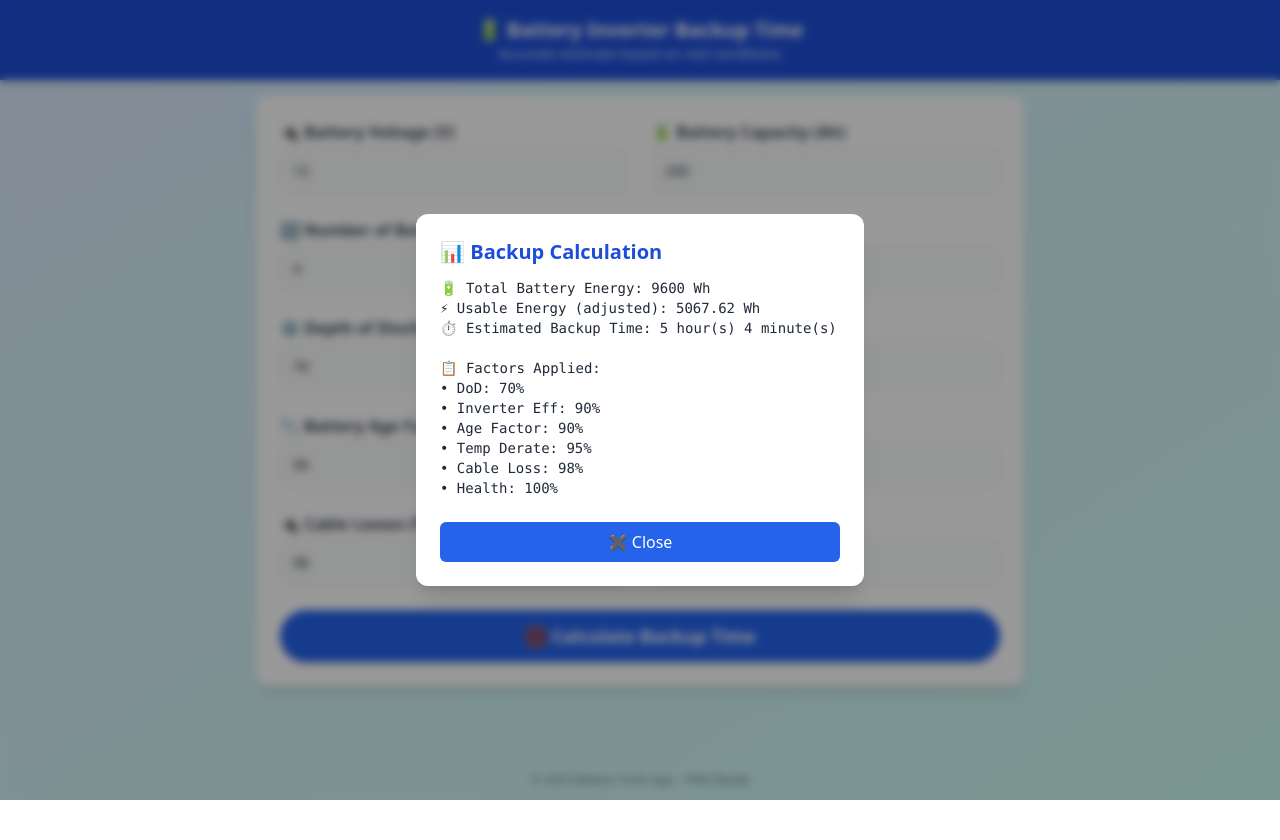
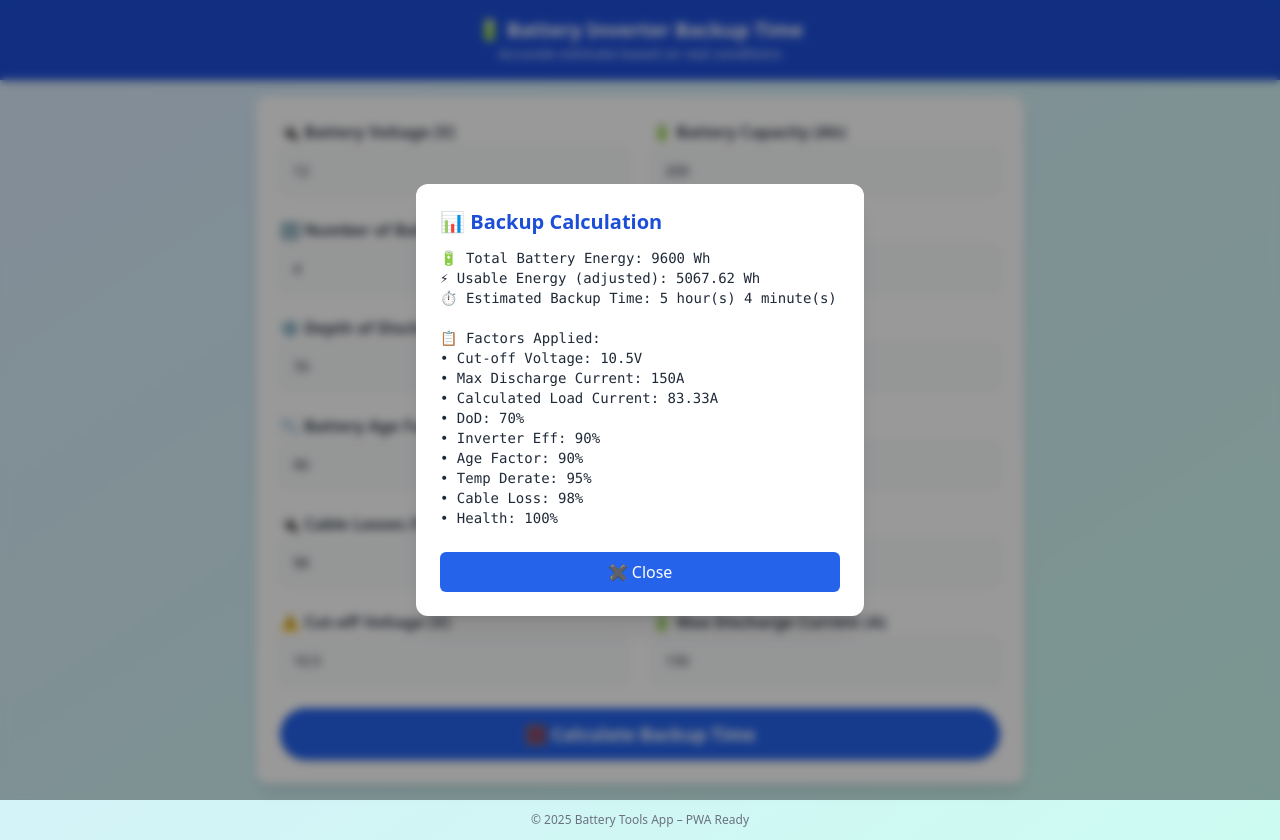
Before and after one commit to binidrees0492/BatteryCaculator, a plain HTML site: page index.html in a window 1280 px wide. Both pictures are taken after a click on the button "🧮 Calculate Backup Time". Before the commit the page ends 800 px from the top, so only its background shows below. Drawn offline with nearby package versions, Linux system fonts and the light colour scheme.

Commit message:
Add files via upload

```diff
--- a/index.html
+++ b/index.html
@@ -6,7 +6,6 @@
   <meta name="viewport" content="width=device-width, initial-scale=1.0" />
   <script src="https://cdn.tailwindcss.com"></script>
 
-  <!-- PWA -->
   <link rel="manifest" href="manifest.json">
   <meta name="theme-color" content="#2563eb">
   <meta name="mobile-web-app-capable" content="yes">
@@ -14,88 +13,47 @@
   <meta name="apple-mobile-web-app-status-bar-style" content="black-translucent">
   <link rel="icon" href="icons/icon-192.png" type="image/png">
 </head>
-
 <body class="bg-gradient-to-br from-blue-100 to-teal-100 min-h-screen flex flex-col">
 
-  <!-- Header -->
 <header class="bg-blue-700 text-white p-4 shadow-md sticky top-0 z-10">
   <h1 class="text-xl font-bold text-center">🔋 Battery Inverter Backup Time</h1>
   <p class="text-sm text-center text-blue-100">Accurate estimate based on real conditions</p>
 </header>
 
-  <!-- Content -->
 <main class="flex-grow p-4">
   <div class="max-w-3xl mx-auto bg-white rounded-xl shadow-lg p-6 space-y-6">
     <div class="grid grid-cols-1 sm:grid-cols-2 gap-6">
-        <!-- Inputs with Labels -->
-        <div>
-          <label class="block font-semibold text-gray-700 mb-1">🔌 Battery Voltage (V)</label>
-          <input type="number" id="voltage" class="input" value="12" placeholder="e.g. 12">
-        </div>
-        <div>
-          <label class="block font-semibold text-gray-700 mb-1">🔋 Battery Capacity (Ah)</label>
-          <input type="number" id="capacity" class="input" value="200" placeholder="e.g. 200">
-        </div>
-        <div>
-          <label class="block font-semibold text-gray-700 mb-1">🔢 Number of Batteries</label>
-          <input type="number" id="batteryCount" class="input" value="4" placeholder="e.g. 4">
-        </div>
-        <div>
-          <label class="block font-semibold text-gray-700 mb-1">💡 Load Power (Watts)</label>
-          <input type="number" id="loadWatt" class="input" value="1000" placeholder="e.g. 1000">
-        </div>
-        <div>
-          <label class="block font-semibold text-gray-700 mb-1">⚙️ Depth of Discharge (%)</label>
-          <input type="number" id="dod" class="input" value="70">
-        </div>
-        <div>
-          <label class="block font-semibold text-gray-700 mb-1">⚡ Inverter Efficiency (%)</label>
-          <input type="number" id="efficiency" class="input" value="90">
-        </div>
-        <div>
-          <label class="block font-semibold text-gray-700 mb-1">📉 Battery Age Factor (%)</label>
-          <input type="number" id="ageFactor" class="input" value="90">
-        </div>
-        <div>
-          <label class="block font-semibold text-gray-700 mb-1">🌡️ Temp Derating (%)</label>
-          <input type="number" id="tempDerate" class="input" value="95">
-        </div>
-        <div>
-          <label class="block font-semibold text-gray-700 mb-1">🔌 Cable Losses (%)</label>
-          <input type="number" id="cableLoss" class="input" value="98">
-        </div>
-        <div>
-          <label class="block font-semibold text-gray-700 mb-1">🧪 Battery Health (%)</label>
-          <input type="number" id="batteryHealth" class="input" value="100">
-        </div>
+      <div><label class="block font-semibold text-gray-700 mb-1">🔌 Battery Voltage (V)</label><input type="number" id="voltage" class="input" value="12"></div>
+      <div><label class="block font-semibold text-gray-700 mb-1">🔋 Battery Capacity (Ah)</label><input type="number" id="capacity" class="input" value="200"></div>
+      <div><label class="block font-semibold text-gray-700 mb-1">🔢 Number of Batteries</label><input type="number" id="batteryCount" class="input" value="4"></div>
+      <div><label class="block font-semibold text-gray-700 mb-1">💡 Load Power (Watts)</label><input type="number" id="loadWatt" class="input" value="1000"></div>
+      <div><label class="block font-semibold text-gray-700 mb-1">⚙️ Depth of Discharge (%)</label><input type="number" id="dod" class="input" value="70"></div>
+      <div><label class="block font-semibold text-gray-700 mb-1">⚡ Inverter Efficiency (%)</label><input type="number" id="efficiency" class="input" value="90"></div>
+      <div><label class="block font-semibold text-gray-700 mb-1">📉 Battery Age Factor (%)</label><input type="number" id="ageFactor" class="input" value="90"></div>
+      <div><label class="block font-semibold text-gray-700 mb-1">🌡️ Temp Derating (%)</label><input type="number" id="tempDerate" class="input" value="95"></div>
+      <div><label class="block font-semibold text-gray-700 mb-1">🔌 Cable Losses (%)</label><input type="number" id="cableLoss" class="input" value="98"></div>
+      <div><label class="block font-semibold text-gray-700 mb-1">🧪 Battery Health (%)</label><input type="number" id="batteryHealth" class="input" value="100"></div>
+      <div><label class="block font-semibold text-gray-700 mb-1">⚠️ Cut-off Voltage (V)</label><input type="number" id="cutoffVoltage" class="input" value="10.5"></div>
+      <div><label class="block font-semibold text-gray-700 mb-1">🔋 Max Discharge Current (A)</label><input type="number" id="maxDischargeAmps" class="input" value="150"></div>
     </div>
 
-      <!-- Calculate Button -->
     <div class="text-center">
-        <button onclick="calculateBackup()" class="bg-blue-600 hover:bg-blue-700 text-white font-bold text-lg px-6 py-3 rounded-full w-full shadow-md">
-          🧮 Calculate Backup Time
-        </button>
+      <button onclick="calculateBackup()" class="bg-blue-600 hover:bg-blue-700 text-white font-bold text-lg px-6 py-3 rounded-full w-full shadow-md">🧮 Calculate Backup Time</button>
     </div>
   </div>
 </main>
 
-  <!-- Footer -->
-  <footer class="text-center text-xs text-gray-500 p-3">
-    &copy; 2025 Battery Tools App – PWA Ready
-  </footer>
+<footer class="text-center text-xs text-gray-500 p-3">&copy; 2025 Battery Tools App – PWA Ready</footer>
 
 <!-- Result Modal -->
 <div id="resultModal" class="fixed inset-0 bg-black/40 backdrop-blur-sm flex items-center justify-center z-50 hidden">
   <div class="bg-white max-w-md w-full mx-4 p-6 rounded-xl shadow-xl">
     <h2 class="text-xl font-bold text-blue-700 mb-3">📊 Backup Calculation</h2>
     <pre id="resultText" class="text-sm text-gray-800 whitespace-pre-line mb-4"></pre>
-      <button onclick="closeModal()" class="mt-2 bg-blue-600 text-white px-4 py-2 rounded-md w-full hover:bg-blue-700 transition">
-        ✖️ Close
-      </button>
+    <button onclick="closeModal()" class="mt-2 bg-blue-600 text-white px-4 py-2 rounded-md w-full hover:bg-blue-700 transition">✖️ Close</button>
   </div>
 </div>
 
-  <!-- Scripts -->
 <script>
   function calculateBackup() {
     const voltage = parseFloat(document.getElementById("voltage").value);
@@ -108,6 +66,8 @@
     const tempDerate = parseFloat(document.getElementById("tempDerate").value);
     const cableLoss = parseFloat(document.getElementById("cableLoss").value);
     const batteryHealth = parseFloat(document.getElementById("batteryHealth").value);
+    const cutoffVoltage = parseFloat(document.getElementById("cutoffVoltage").value);
+    const maxDischargeAmps = parseFloat(document.getElementById("maxDischargeAmps").value);
 
     const rawWh = voltage * capacity * batteryCount;
     const usableWh = rawWh *
@@ -121,14 +81,37 @@
     const hours = usableWh / loadWatt;
     const h = Math.floor(hours);
     const m = Math.round((hours - h) * 60);
+    const dischargeCurrent = loadWatt / voltage;
 
     const resultText = document.getElementById("resultText");
     resultText.innerText =
-        `🔋 Total Battery Energy: ${rawWh} Wh\n` +
-        `⚡ Usable Energy (adjusted): ${usableWh.toFixed(2)} Wh\n` +
-        `⏱️ Estimated Backup Time: ${h} hour(s) ${m} minute(s)\n\n` +
-        `📋 Factors Applied:\n` +
-        `• DoD: ${dod}%\n• Inverter Eff: ${efficiency}%\n• Age Factor: ${ageFactor}%\n• Temp Derate: ${tempDerate}%\n• Cable Loss: ${cableLoss}%\n• Health: ${batteryHealth}%`;
+      `🔋 Total Battery Energy: ${rawWh} Wh
+` +
+      `⚡ Usable Energy (adjusted): ${usableWh.toFixed(2)} Wh
+` +
+      `⏱️ Estimated Backup Time: ${h} hour(s) ${m} minute(s)
+
+` +
+      `📋 Factors Applied:
+` +
+      `• Cut-off Voltage: ${cutoffVoltage}V
+` +
+      `• Max Discharge Current: ${maxDischargeAmps}A
+` +
+      `• Calculated Load Current: ${dischargeCurrent.toFixed(2)}A
+` +
+      `• DoD: ${dod}%
+• Inverter Eff: ${efficiency}%
+• Age Factor: ${ageFactor}%
+• Temp Derate: ${tempDerate}%
+• Cable Loss: ${cableLoss}%
+• Health: ${batteryHealth}%`;
+
+    if (dischargeCurrent > maxDischargeAmps) {
+      resultText.innerText += `
+
+⚠️ WARNING: Load current exceeds max discharge limit!`;
+    }
 
     document.getElementById("resultModal").classList.remove("hidden");
   }
@@ -141,13 +124,8 @@
     if (e.key === "Escape") closeModal();
   });
 
-    // Tailwind input style helper
   document.querySelectorAll('.input').forEach(input => {
-      input.classList.add(
-        'border', 'rounded-lg', 'p-3', 'w-full',
-        'bg-gray-50', 'focus:outline-none', 'focus:ring-2', 'focus:ring-blue-400',
-        'text-sm', 'text-gray-800'
-      );
+    input.classList.add('border', 'rounded-lg', 'p-3', 'w-full', 'bg-gray-50', 'focus:outline-none', 'focus:ring-2', 'focus:ring-blue-400', 'text-sm', 'text-gray-800');
   });
 </script>
 </body>
```
Also changed, not shown: sw.js (+4 -22 lines), manifest.json. Lines whose indentation alone changed are shown as unchanged.
